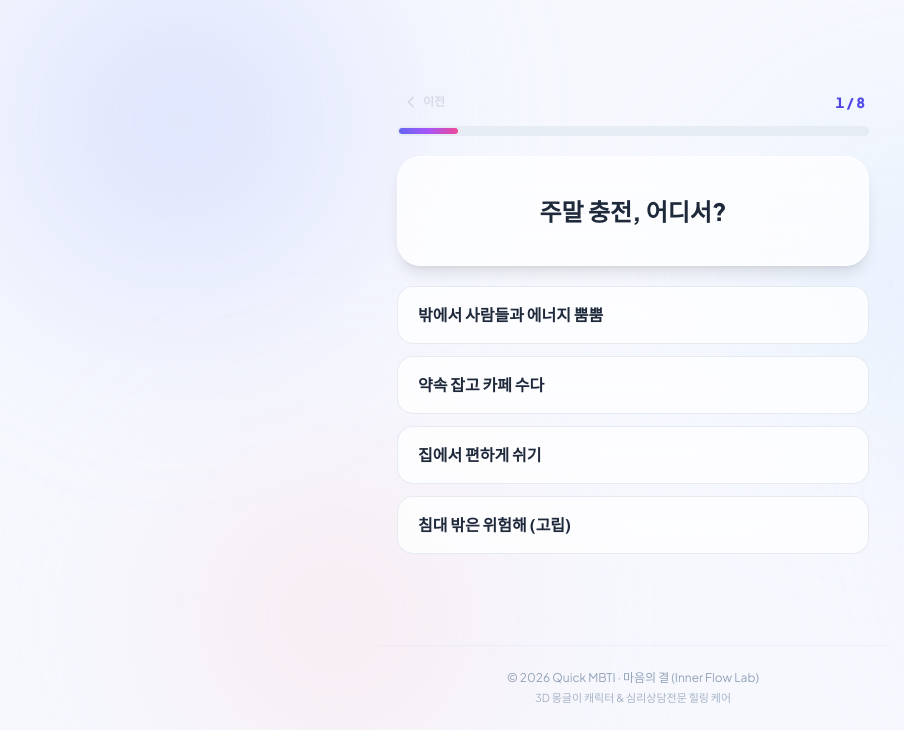
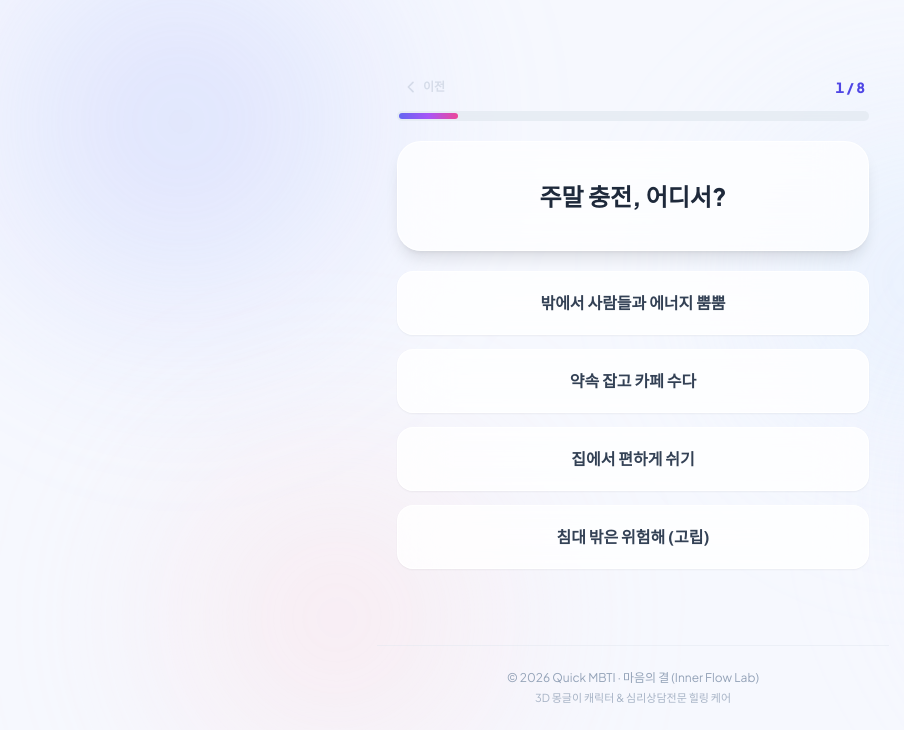
Before and after one commit to SteadyBuilder/quick-mbti, a website: page index.html in a window 1280 px wide. Both pictures are taken after a click on the button "따뜻한 마음 여행 시작하기". Shown: the part 70-800 px from the top of the page, without its empty margins (7-911 px from the left). Drawn offline with nearby package versions, Linux system fonts and the light colour scheme; a web font is replaced by a local one.

Commit message:
style: 선택지 보기 텍스트 가운데 정렬 및 글래스모픽 인터랙티브 버튼 디자인 고도화

```diff
--- a/index.html
+++ b/index.html
@@ -332,36 +332,37 @@
         </h2>
       </div>
 
-      <!-- Clean & Direct Answer Options (순수 질문-답변 보기) -->
-      <div class="space-y-3" id="options-container">
+      <!-- Clean & Direct Answer Options (순수 질문-답변 보기 - 가운데 정렬 & 감성 프리미엄 카드) -->
+      <div class="space-y-3.5" id="options-container">
         <!-- Option A+ (Strong) -->
-        <button onclick="selectOption(2)" class="jelly-btn glass-button w-full py-4 px-5 rounded-2xl text-left hover:border-indigo-300 hover:bg-white/95 transition-all group shadow-xs">
-          <p class="text-sm md:text-base font-bold text-slate-800 leading-relaxed group-hover:text-indigo-600 transition-colors break-keep" id="opt-a-strong">
+        <button onclick="selectOption(2)" class="jelly-btn w-full min-h-[64px] py-4 px-6 rounded-2xl bg-white/80 hover:bg-white backdrop-blur-xl border border-white/90 hover:border-indigo-300 shadow-sm hover:shadow-md hover:shadow-indigo-500/10 transition-all duration-200 flex items-center justify-center text-center group cursor-pointer hover:-translate-y-0.5">
+          <p class="text-[15px] md:text-base font-bold text-slate-700 group-hover:text-indigo-600 transition-colors duration-200 leading-snug break-keep" id="opt-a-strong">
             밖에서 사람들과 에너지 뿜뿜
           </p>
         </button>
 
         <!-- Option A (Slight) -->
-        <button onclick="selectOption(1)" class="jelly-btn glass-button w-full py-4 px-5 rounded-2xl text-left hover:border-indigo-300 hover:bg-white/95 transition-all group shadow-xs">
-          <p class="text-sm md:text-base font-bold text-slate-800 leading-relaxed group-hover:text-indigo-600 transition-colors break-keep" id="opt-a-slight">
+        <button onclick="selectOption(1)" class="jelly-btn w-full min-h-[64px] py-4 px-6 rounded-2xl bg-white/80 hover:bg-white backdrop-blur-xl border border-white/90 hover:border-indigo-300 shadow-sm hover:shadow-md hover:shadow-indigo-500/10 transition-all duration-200 flex items-center justify-center text-center group cursor-pointer hover:-translate-y-0.5">
+          <p class="text-[15px] md:text-base font-bold text-slate-700 group-hover:text-indigo-600 transition-colors duration-200 leading-snug break-keep" id="opt-a-slight">
             약속 잡고 카페 수다
           </p>
         </button>
 
         <!-- Option B (Slight) -->
-        <button onclick="selectOption(-1)" class="jelly-btn glass-button w-full py-4 px-5 rounded-2xl text-left hover:border-indigo-300 hover:bg-white/95 transition-all group shadow-xs">
-          <p class="text-sm md:text-base font-bold text-slate-800 leading-relaxed group-hover:text-indigo-600 transition-colors break-keep" id="opt-b-slight">
+        <button onclick="selectOption(-1)" class="jelly-btn w-full min-h-[64px] py-4 px-6 rounded-2xl bg-white/80 hover:bg-white backdrop-blur-xl border border-white/90 hover:border-indigo-300 shadow-sm hover:shadow-md hover:shadow-indigo-500/10 transition-all duration-200 flex items-center justify-center text-center group cursor-pointer hover:-translate-y-0.5">
+          <p class="text-[15px] md:text-base font-bold text-slate-700 group-hover:text-indigo-600 transition-colors duration-200 leading-snug break-keep" id="opt-b-slight">
             집에서 편하게 쉬기
           </p>
         </button>
 
         <!-- Option B+ (Strong) -->
-        <button onclick="selectOption(-2)" class="jelly-btn glass-button w-full py-4 px-5 rounded-2xl text-left hover:border-indigo-300 hover:bg-white/95 transition-all group shadow-xs">
-          <p class="text-sm md:text-base font-bold text-slate-800 leading-relaxed group-hover:text-indigo-600 transition-colors break-keep" id="opt-b-strong">
+        <button onclick="selectOption(-2)" class="jelly-btn w-full min-h-[64px] py-4 px-6 rounded-2xl bg-white/80 hover:bg-white backdrop-blur-xl border border-white/90 hover:border-indigo-300 shadow-sm hover:shadow-md hover:shadow-indigo-500/10 transition-all duration-200 flex items-center justify-center text-center group cursor-pointer hover:-translate-y-0.5">
+          <p class="text-[15px] md:text-base font-bold text-slate-700 group-hover:text-indigo-600 transition-colors duration-200 leading-snug break-keep" id="opt-b-strong">
             침대 밖은 위험해 (고립)
           </p>
         </button>
       </div>
+
     </section>
 
 
```
